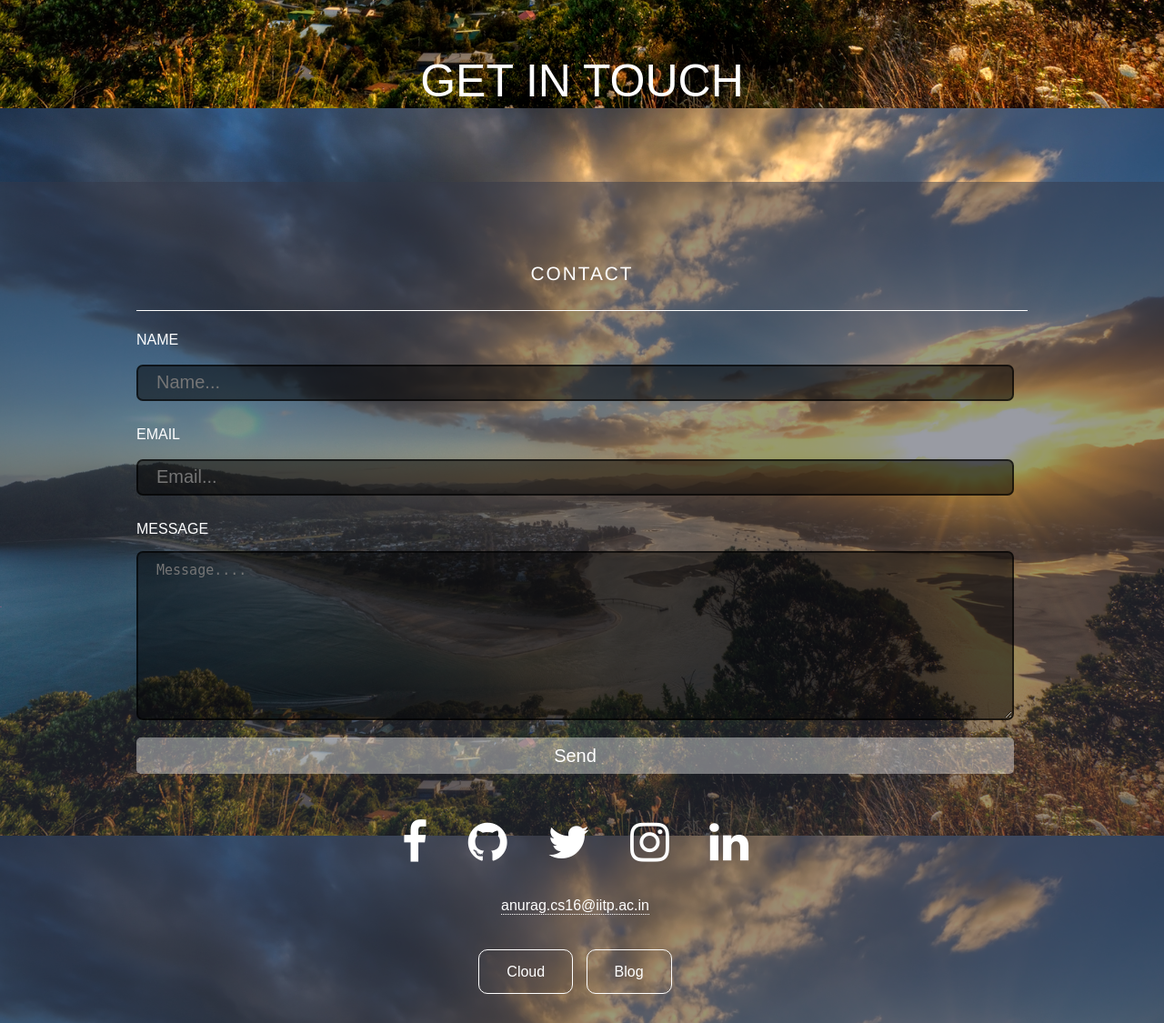
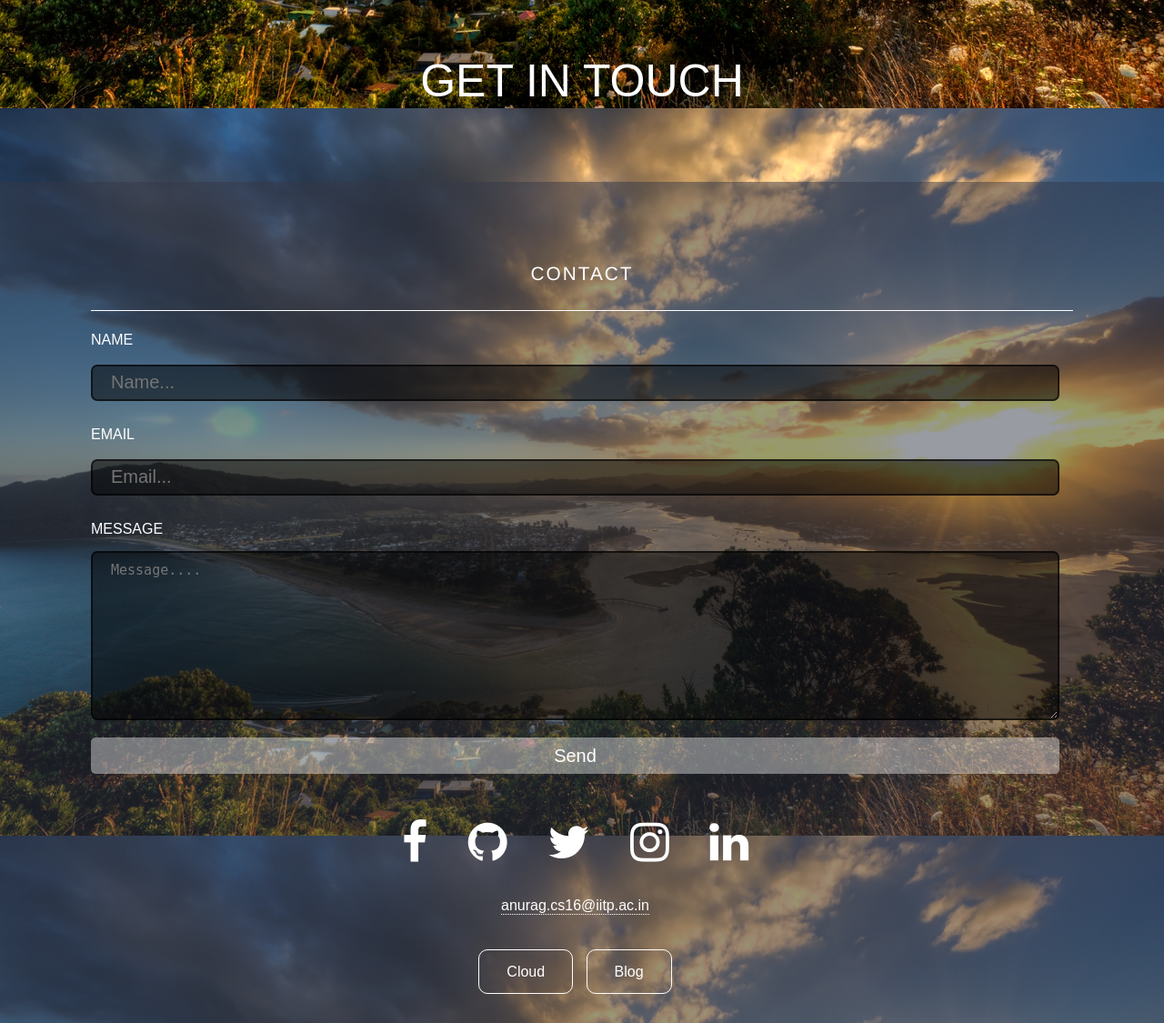
Before and after one commit to Anu1601CS/my_web, a PHP site: page / in a window 1280 px wide. Shown: the part 4681-5806 px from the top of the page at 91% size. Run offline with PHP 8.4, Linux system fonts and the light colour scheme; some libraries are stand-ins or nearby versions.

Commit message:
Update mediascreen.css

```diff
--- a/css/mediascreen.css
+++ b/css/mediascreen.css
@@ -10,7 +10,7 @@
 
 
        #footer-inner{
-          padding: 50px 150px 50px 150px;
+          padding: 50px 100px 50px 100px;
           }
 
    input[type="text"],input[type="email"],textarea[type="message"]{
```
